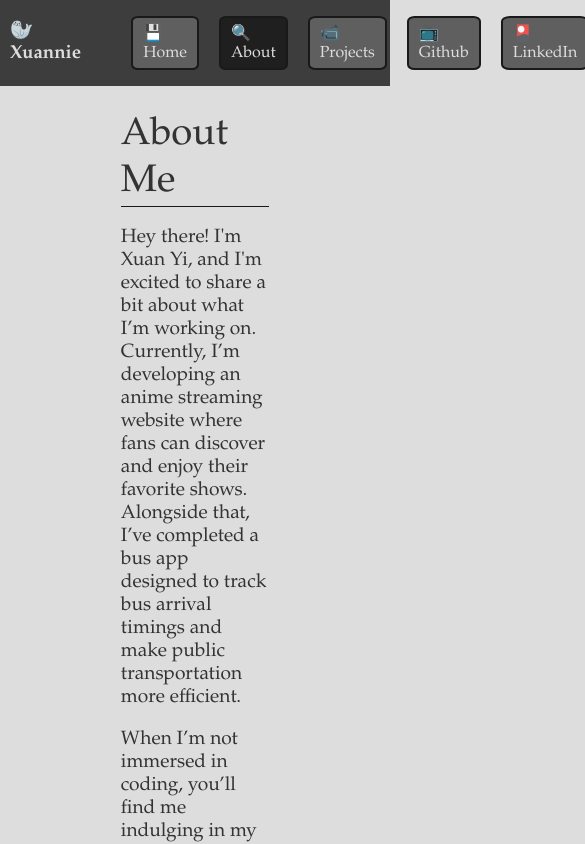
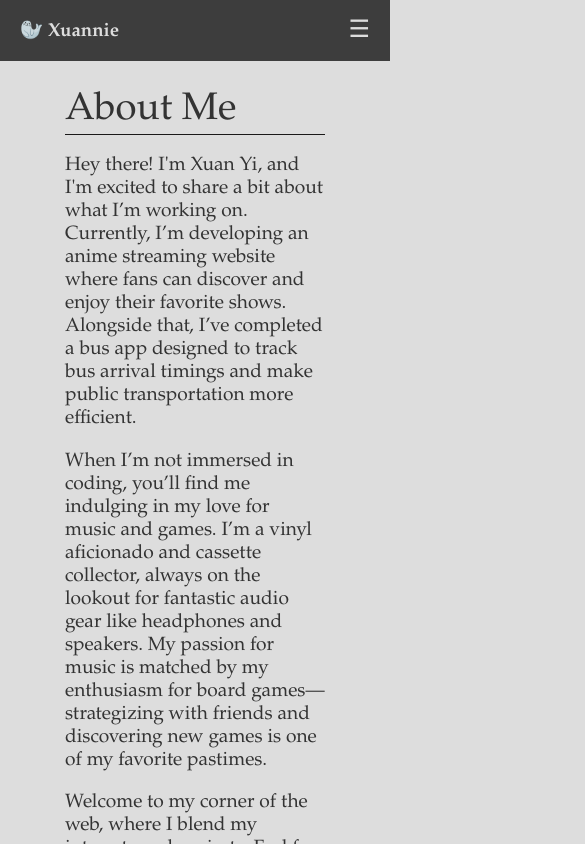
Before and after one commit to Xuanniee/Personal-Website, an Angular app: page /about in a window 390 px wide. Shown: the top 844 px of the page, 585 px wide, since content can reach past the window. Built offline with nearby package versions, Linux system fonts and the light colour scheme.

Commit message:
Add responsive mobile design
Added responsive mobile view to homepage, aboutpage, and navbar.

Have not implemented resposnive view to project cards, project page, tech stack icons on about me

```diff
--- a/src/app/components/contactform/contactform.component.html
+++ b/src/app/components/contactform/contactform.component.html
@@ -11,7 +11,7 @@
 
     <div class="contact-div">
         <form>
-            <input type="text"
+            <input type="text" id="sender"
         </form>
     </div>
 </div>
--- a/src/app/components/navbar/navbar.component.css
+++ b/src/app/components/navbar/navbar.component.css
@@ -6,6 +6,9 @@
 .navbar {
     /** Space the links efficiently */
     justify-content: space-between;
+
+    /* Take all avail hori space */
+    width: 100%;
 
     /** Ensure the 3 Sections of Logo, Links, and Actions are horizontal */
     display: flex;
@@ -84,3 +87,100 @@
     /** Assigned to button that is currently clicked, i.e. which button we are on */
     background-color: #1F1F1F; /** Changed to hover color permanently */
 }
+
+.navbar-toggle {
+    /* Hidden by default, so that it will appear when the viewport becomes small */
+    display: none;
+}
+
+.mobile-navbar {
+    /* Hide if in web view */
+    display: none;
+}
+
+
+/* Query size of viewport so we can transition to mobile */
+@media (max-width: 992px) {
+    .navbar {
+        /* Makes the menu a vertical menu */
+        flex-direction: column;
+        /* Aligns the items to the start of the flex container's cross-axis */
+        align-items: flex-start;
+    }
+
+    .mobile-navbar {
+        /* Make the logo and toggle button in the same row when in mobile view */
+        display: flex;
+        width: 100%;
+        flex-direction: row;
+        justify-content:space-between;
+        align-items: center;
+
+        /* Add hori padding so not touching */
+        padding: 0 10px;
+    }
+
+    /* Div that contains all the navlinks */
+    .navbar-link-container {
+        /* Stack the navlinks vertically */
+        flex-direction: column;
+        /* Ensure the links takes up all the space horizontally for aesthetics */
+        width: 100%;
+
+        /* Hides the links until user clicks the Menu Toggle Button in Mobile View */
+        display: none;
+
+        /* Remove default padding */
+        padding: 0;
+    }
+
+    .navbar-link {
+        /* Ensure each link takes up all horizontal space */
+        width: 100%;
+
+        /* Align text to center or start, this is preference */
+        text-align: center;
+
+        /* Increase vertical padding so users can click on it more easily on mobile */
+        padding: 10px 0;
+
+        /* Remove border on mobile for a cleaner look */
+        border: none;
+
+        /* Remove Border Radius so it looks like nicer for vertical menu */
+        border-radius: 0%;
+    }
+
+    /* Show the nav vertical menu when show class is added */
+    .navbar-link-container.show {
+        /* Makes links visible */
+        display: flex;
+    }
+
+    /* Prevent 2 logos from appearing */
+    .web-logo {
+        display: none;
+    }
+
+
+    .navbar-toggle {
+        /* Makes the button visible in mobile */
+        display: block;
+
+        /* Change cursor to pointer on mobile to indicate clickable */
+        cursor: pointer;
+
+        /* Increase size for better readability */
+        font-size: 24px;
+
+        color: #DDDDDD;
+
+        /* Add a border to make it look nicer
+        border: 2px solid #1A1919;
+        border-radius: 30%; */
+
+        /* Adding padding to make it look like a button */
+        padding: 3px 10px;
+        margin: 10px 0; /* Add vertical margin */
+    }
+}
--- a/src/app/components/navbar/navbar.component.html
+++ b/src/app/components/navbar/navbar.component.html
@@ -1,12 +1,24 @@
 <!-- Navbar -->
 
 <nav class="navbar">
-    <!-- Nav Links for Users -->
-    <div class="navbar-logo">
+    <div class="mobile-navbar">
+        <!-- Nav Links for Users -->
+        <div class="navbar-logo">
+            <!-- TODO Insert an image tag here-->
+            <h3>🦭 Xuannie</h3>
+        </div>
+
+        <!-- Mobile View Menu Button -->
+        <div class="navbar-toggle" (click)="toggleNavbar()">☰</div>
+    </div>
+
+    <div class="navbar-logo web-logo">
         <!-- TODO Insert an image tag here-->
         <h3>🦭 Xuannie</h3>
     </div>
-    <ul class="navbar-link-container">
+
+    <!-- Assigns the show class if navbarOpen is true -->
+    <ul class="navbar-link-container" [ngClass]="{'show': navbarOpen}">
         <!-- routerLinkActive="active" assigns the class active to the link when clicked, allowing us to display CSS properties to make it look clicked -->
         <li class="navbar-link" routerLinkActive="active" [routerLinkActiveOptions]="{ exact: true }">
             <a class="" routerLink="/home">💾 Home</a>
@@ -26,7 +38,8 @@
     </ul>
 
     <!-- User Actions -->
-    <div class="navbar-link-container">
+    <!-- Assigns the show class if navbarOpen is true -->
+    <div class="navbar-link-container" [ngClass]="{'show': navbarOpen}">
         <li class="navbar-link" routerLinkActive="active" [routerLinkActiveOptions]="{ exact: true }">
             <a routerLink="/contact">📠 Contact Me</a>
         </li>
--- a/src/app/components/navbar/navbar.component.ts
+++ b/src/app/components/navbar/navbar.component.ts
@@ -1,13 +1,21 @@
 import { Component } from '@angular/core';
+import { CommonModule } from '@angular/common';
 import { RouterLink, RouterLinkActive, RouterOutlet } from '@angular/router';
 
 @Component({
   selector: 'app-navbar',
   standalone: true,
-  imports: [RouterLink, RouterLinkActive, RouterOutlet],
+  imports: [RouterLink, RouterLinkActive, RouterOutlet, CommonModule],
   templateUrl: './navbar.component.html',
   styleUrl: './navbar.component.css'
 })
 export class NavbarComponent {
+    // Navbar is initially closed
+    navbarOpen = false;
+
+    // Function to show or hide the navbar
+    toggleNavbar() {
+        this.navbarOpen = !this.navbarOpen;
+    }
 
 }
--- a/src/app/pages/aboutpage/aboutpage.component.css
+++ b/src/app/pages/aboutpage/aboutpage.component.css
@@ -10,13 +10,14 @@
     display: flex;
     flex-direction: row;
     font-family: Palatino, serif;
+    width: 100%;
 
     justify-content: center;
 }
 
 .about-content {
     font-size: larger;
-    flex: 1;
+    flex: 4;
 }
 
 .about-header {
@@ -58,3 +59,16 @@
     display: block;
     margin: 5px auto;
 }
+
+/* Responsive styles for smaller viewports */
+@media (max-width: 992px) {
+    .icon-container img {
+        /* Make icons smaller so nicer on smaller screen */
+        width: 10vw;
+        height: auto;
+
+        align-items: center;
+        justify-content: center;
+    }
+
+}
--- a/src/app/pages/homepage/homepage.component.css
+++ b/src/app/pages/homepage/homepage.component.css
@@ -15,8 +15,15 @@
     /* Put side by side */
     display: flex;
     flex-direction: row;
+    width: 80%;
 
     justify-content: center; /* Space between the items if you want extra space between them */
+    align-items: center;
+}
+
+.self-introduction img {
+    max-width: 100%; /* Image will not exceed the width of its container */
+    height: auto; /* Maintain the aspect ratio of the image */
 }
 
 .self-introduction > div {
@@ -32,7 +39,7 @@
 
     /* Take up all avail width */
     width: 100%;
-    max-width: 30%;
+    max-width: 45%;
     height: 100%;                /* Ensure the container takes full height if needed */
 }
 
@@ -41,6 +48,7 @@
 .middle-div {
     display: flex;
     flex-direction: column;
+    width: 100%;
     /* Align Horizontally */
     align-items: center;
 
@@ -67,6 +75,32 @@
     grid-template-columns: repeat(2, 1fr);
     max-width: 80%;
     margin: 0 auto; /* Center the container */
+}
+
+/* Responsive styles for smaller viewports */
+@media (max-width: 992px) {
+    .homepage-projects {
+        grid-template-columns: 1fr; /* Switch to single column layout */
+        max-width: 100%; /* Ensure the container takes full width */
+    }
+
+    .self-introduction {
+        /* Take up all width so that words looks nicer in smaller screen */
+        width: 100%;
+    }
+
+    .plugin-container, .plugin-container a {
+        width: 60%;
+        height: auto;
+        margin: 10px 0; /* Reduced margin for smaller screens */
+    }
+
+    .plugin-container a img {
+        /* Img is smaller than a tag, so need take up all the space */
+        width: 100%;
+        height: auto;
+    }
+
 }
 
 .middle-section h3{
--- a/src/styles.css
+++ b/src/styles.css
@@ -1,5 +1,10 @@
 /* You can add global styles to this file, and also import other style files */
 /* Reset margin and padding for the root HTML and body */
+* {
+    box-sizing: border-box;
+}
+
+
 html, body {
     margin: 0;
     padding: 0;
```
